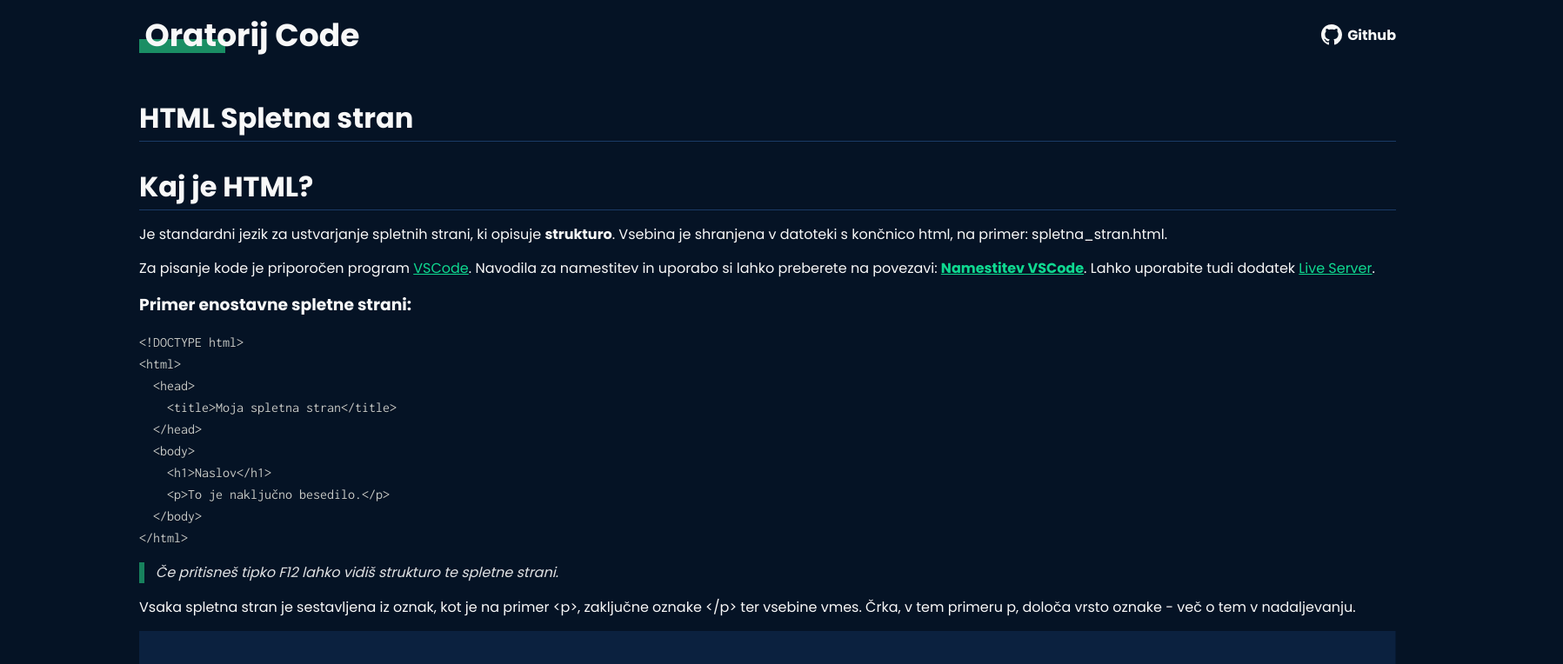
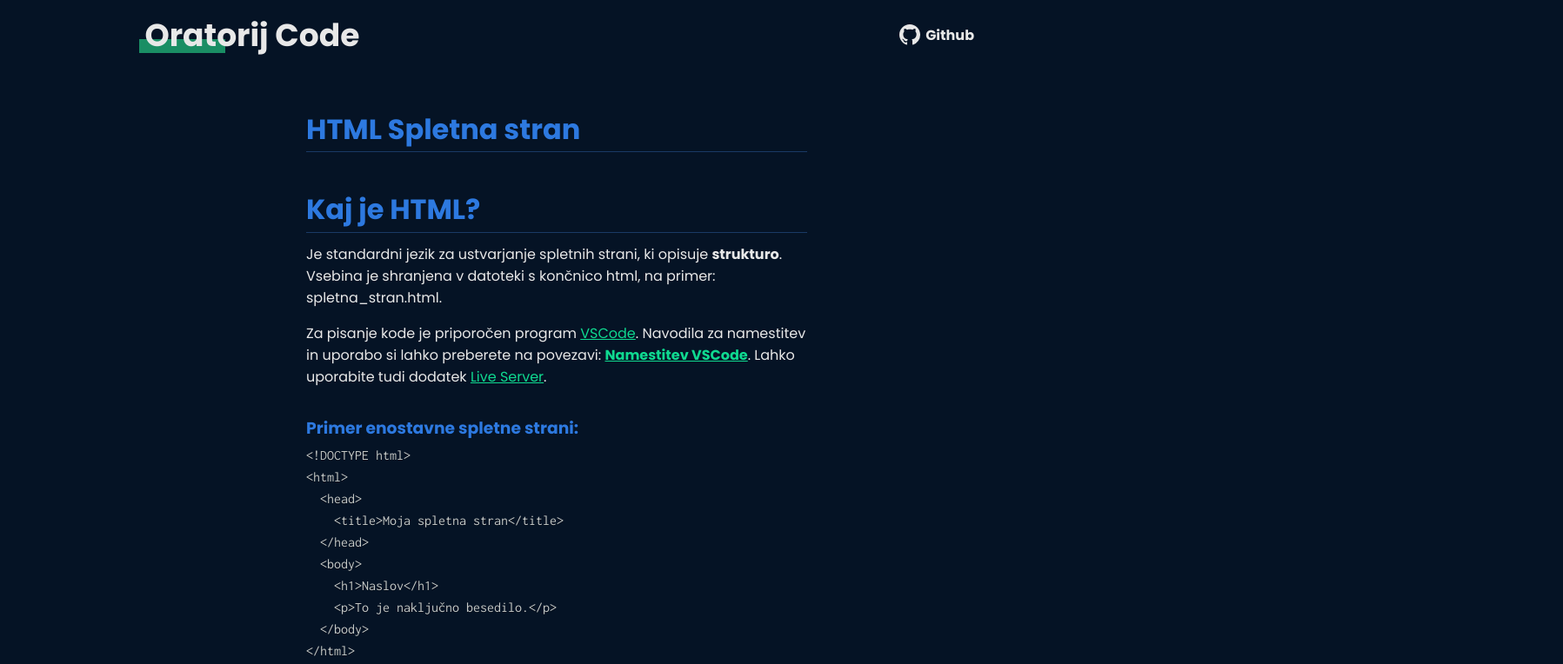
Before and after one commit to primozpadar/oratorij-code, a Gatsby site: page /html-spletna-stran/ in a window 1280 px wide. Shown: the top 764 px of the page at 87% size, 1797 px wide, since content can reach past the window. Built offline with nearby package versions, Linux system fonts and the light colour scheme; Gatsby itself is replaced by a stand-in of ours; some packages are replaced by stand-ins of ours; code samples lack their colours.

Commit message:
guide style & url change

```diff
--- a/src/components/Nav.tsx
+++ b/src/components/Nav.tsx
@@ -8,7 +8,7 @@
     <Link to="/">
       <Title>Oratorij Code</Title>
     </Link>
-    <GithubLink href="https://github.com/primozpadar">
+    <GithubLink href="https://github.com/primozpadar/oratorij-code">
       <GithubIcon />
       <span>Github</span>
     </GithubLink>
@@ -27,7 +27,7 @@
   }
 `;
 
-const GithubLink = styled.a`
+const GithubLink = styled.a.attrs({ target: '_blank' })`
   display: flex;
   justify-content: center;
   align-items: center;
--- a/src/components/styles/theme.ts
+++ b/src/components/styles/theme.ts
@@ -1,10 +1,11 @@
 const theme = {
-  white: '#F8F8F8',
+  white: '#e8e8e8',
   green: '#0FD990',
   greenDark: '#1A8E64',
   blue: '#0B213F',
   blueDark: '#051325',
   blueLight: '#1A3A65',
+  blueStrong: '#2d79e0',
 };
 
 // generates type ThemeType from theme object
--- a/src/templates/guide.tsx
+++ b/src/templates/guide.tsx
@@ -36,8 +36,22 @@
 );
 
 const Content = styled.div`
-  margin: 0 var(--site-margin);
+  margin: 0 auto;
   margin-bottom: 2rem;
+  max-width: 40vw;
+
+  @media (max-width: 1500px) {
+    max-width: 45vw;
+  }
+  @media (max-width: 1200px) {
+    max-width: 60vw;
+  }
+  @media (max-width: 800px) {
+    max-width: 80vw;
+  }
+  @media (max-width: 450px) {
+    max-width: 90vw;
+  }
 
   li,
   ul {
@@ -54,13 +68,13 @@
   }
 
   pre {
-    margin: 1rem auto 1rem;
+    margin-top: 0;
+    margin-bottom: 2rem;
   }
 
   p {
-    margin: 1rem auto 1rem;
+    margin: 0.2rem 0 1rem 0;
     height: auto;
-    line-height: 1.45;
   }
 
   hr {
@@ -72,16 +86,18 @@
 
   h1,
   h2 {
-    padding: 1rem 0 0.1rem 0;
+    padding: 1.8rem 0 0.1rem 0;
     margin-bottom: 0.8rem;
     border-bottom: 1px solid ${(props) => props.theme.blueLight};
     page-break-after: avoid;
+    color: ${(props) => props.theme.blueStrong};
   }
 
   h3,
   h4,
   h5 {
-    margin: 0.8rem 0 0.2rem 0;
+    margin: 2rem 0 0.2rem 0;
+    color: ${(props) => props.theme.blueStrong};
   }
 
   a {
```
